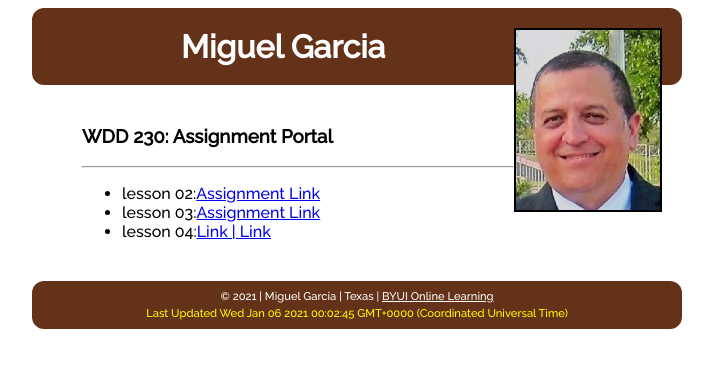
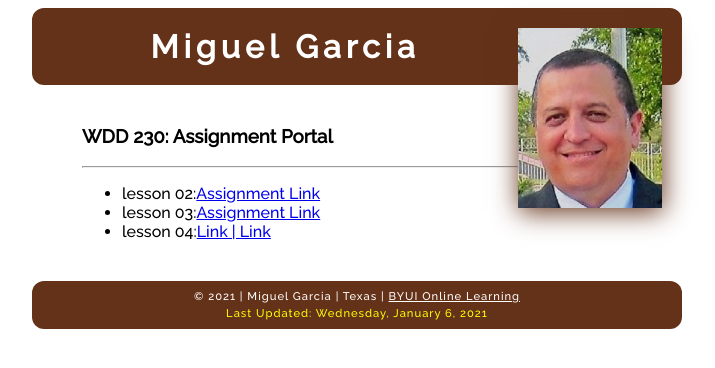
Before and after one commit to mcrlgarcia/mcrlgarcia.github.io, a plain HTML site: page index.html in a window 1280 px wide. Shown: the whole page, without its empty margins (283-998 px from the left). Drawn offline with Linux system fonts and the light colour scheme.

Commit message:
commit changes

```diff
--- a/index.html
+++ b/index.html
@@ -32,13 +32,18 @@
             </div>
 
             <footer>
+                <!-- &copy; 2021 | Miguel Garcia | Texas | <a href="https://www.byui.edu/online" target="_blank">BYUI
+                    Online Learning</a><p id="last_line">Last Updated: <span id="currentdate"></span>-->
+
                 <p>&copy; 2021 | Miguel Garcia | Texas | <a href="https://www.byui.edu/online" target="_blank">BYUI
                         Online Learning</a></p>
-                <p id="last_line">Last Updated <span id="currentdate"></span></p>
+                <p id="last_line">Last Updated: <span id="currentdate"></span></p>
             </footer>
             <script>
-                const todaysdate = new Date();
-                document.getElementById("currentdate").innerHTML = todaysdate;
+                let options = {weekday: 'long', day: 'numeric', month: 'long', year: 'numeric' };
+                document.getElementById('currentdate').textContent = new Date().toLocaleDateString('en-US', options);
+               /* let d = new Date();
+                  document.getElementById("currentdate").innerHTML = d.getMonth() + 1 + "/" + d.getDate() + "/" + d.getFullYear() + "     " + d.getHours() + ": " + d.getMinutes() + ": " + d.getSeconds();*/
             </script>
 
         </div>
--- a/styles.css
+++ b/styles.css
@@ -9,11 +9,13 @@
 img {
     height: 180px;
     float: right;
-    border: 2px solid black;
+    box-shadow: 1px 4px 25px #643219;
+    margin: 0;
 }
 
 h1 {
     text-align: center;
+    letter-spacing: 5px;
     color: #ffffff;
     background-color: #643219;
     font-size: 2em;
@@ -27,6 +29,7 @@ h1 {
 }
 
 footer {
+    letter-spacing: 1px;
     text-align: center;
     color: #ffffff;
     background-color: #643219;
```
